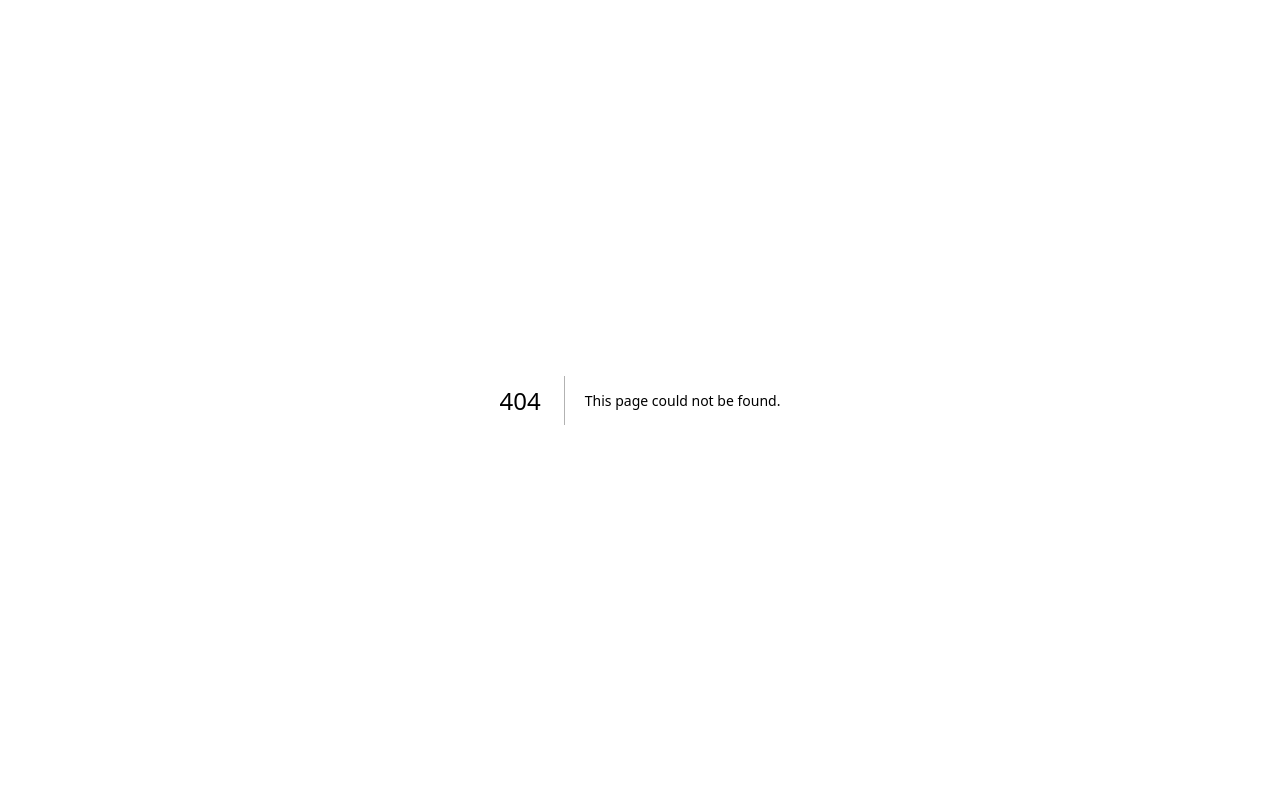
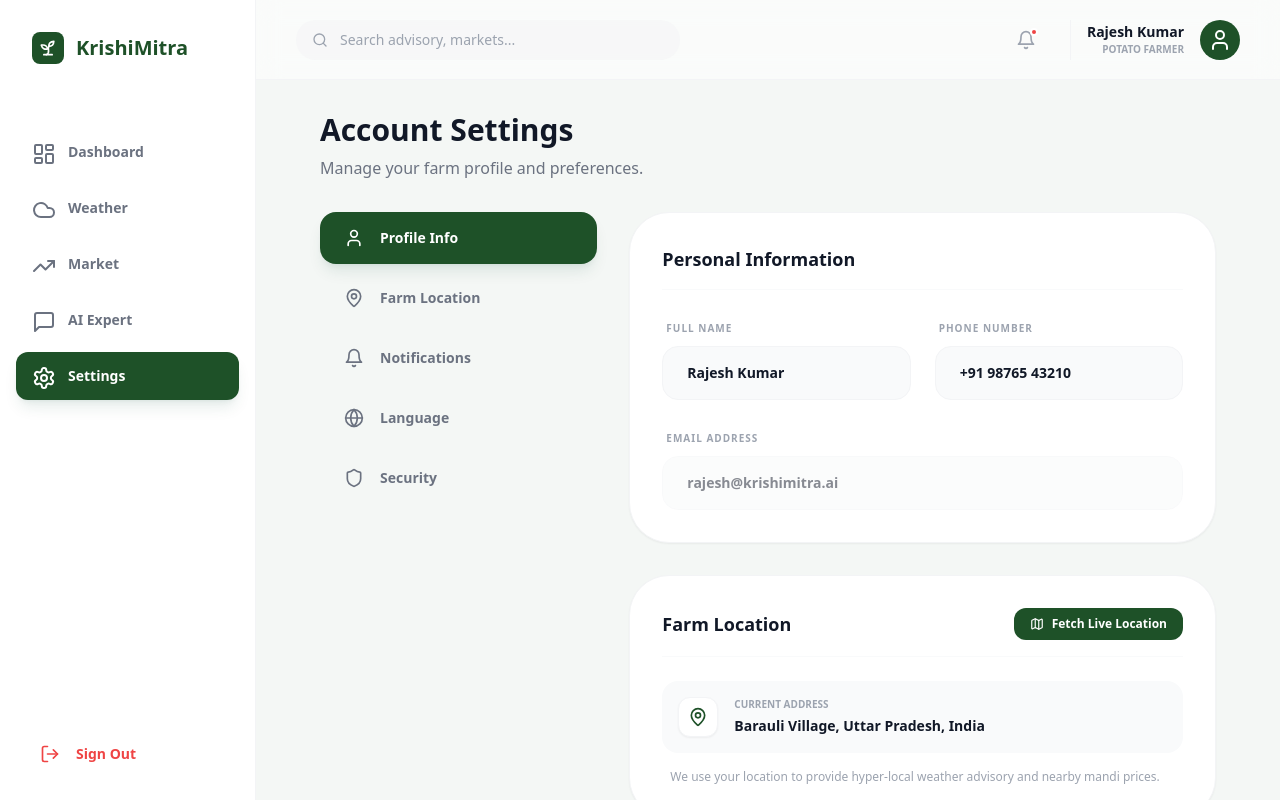
Before and after one commit to PratikAgarwal43/krishimitra-ai, a Next.js app: page /dashboard/settings in a window 1280 px wide. Before the commit this address had no page. Shown: the top 800 px of the page. Built offline with nearby package versions, Linux system fonts and the light colour scheme.

Commit message:
Restore: Settings page with Live Geolocation access

```diff
--- /dev/null
+++ b/src/app/dashboard/settings/page.tsx
@@ -0,0 +1,144 @@
+"use client";
+
+import React, { useState, useEffect } from "react";
+import {
+  User, Bell, Globe, MapPin,
+  Shield, Save, Map, Loader2,
+  CheckCircle2, AlertCircle
+} from "lucide-react";
+
+export default function SettingsPage() {
+  const [location, setLocation] = useState<{ lat: number; lon: number } | null>(null);
+  const [address, setAddress] = useState<string>("Barauli Village, Uttar Pradesh, India");
+  const [isFetching, setIsFetching] = useState(false);
+  const [status, setStatus] = useState<{ type: "success" | "error" | null; message: string }>({ type: null, message: "" });
+
+  const fetchLocation = () => {
+    setIsFetching(true);
+    setStatus({ type: null, message: "" });
+
+    if (!navigator.geolocation) {
+      setStatus({ type: "error", message: "Geolocation is not supported by your browser." });
+      setIsFetching(false);
+      return;
+    }
+
+    navigator.geolocation.getCurrentPosition(
+      (position) => {
+        const { latitude, longitude } = position.coords;
+        setLocation({ lat: latitude, lon: longitude });
+        setAddress(`${latitude.toFixed(4)}°N, ${longitude.toFixed(4)}°E`);
+        setStatus({ type: "success", message: "Location updated successfully!" });
+        setIsFetching(false);
+      },
+      (error) => {
+        setStatus({ type: "error", message: "Unable to retrieve your location. Please check permissions." });
+        setIsFetching(false);
+      },
+      { enableHighAccuracy: true }
+    );
+  };
+
+  return (
+    <div className="max-w-4xl mx-auto space-y-8 pb-20">
+      <div>
+        <h1 className="text-3xl font-bold text-gray-900 mb-2">Account Settings</h1>
+        <p className="text-gray-500 font-medium">Manage your farm profile and preferences.</p>
+      </div>
+
+      <div className="grid grid-cols-1 md:grid-cols-3 gap-8">
+        {/* Sidebar Nav */}
+        <div className="space-y-2">
+          <SettingsNavButton icon={<User className="w-5 h-5" />} label="Profile Info" active />
+          <SettingsNavButton icon={<MapPin className="w-5 h-5" />} label="Farm Location" />
+          <SettingsNavButton icon={<Bell className="w-5 h-5" />} label="Notifications" />
+          <SettingsNavButton icon={<Globe className="w-5 h-5" />} label="Language" />
+          <SettingsNavButton icon={<Shield className="w-5 h-5" />} label="Security" />
+        </div>
+
+        {/* Content */}
+        <div className="md:col-span-2 space-y-8">
+          {/* Profile Section */}
+          <div className="bg-white rounded-[2.5rem] border border-gray-100 p-8 shadow-sm space-y-6">
+            <h3 className="text-lg font-bold text-gray-900 border-b border-gray-50 pb-4">Personal Information</h3>
+
+            <div className="grid grid-cols-1 sm:grid-cols-2 gap-6">
+              <InputGroup label="Full Name" value="Rajesh Kumar" />
+              <InputGroup label="Phone Number" value="+91 98765 43210" />
+            </div>
+            <InputGroup label="Email Address" value="rajesh@krishimitra.ai" disabled />
+          </div>
+
+          {/* Location Section */}
+          <div className="bg-white rounded-[2.5rem] border border-gray-100 p-8 shadow-sm space-y-6">
+            <div className="flex items-center justify-between border-b border-gray-50 pb-4">
+              <h3 className="text-lg font-bold text-gray-900">Farm Location</h3>
+              <button
+                onClick={fetchLocation}
+                disabled={isFetching}
+                className="flex items-center gap-2 px-4 py-2 bg-[#1e5128] text-white rounded-xl text-xs font-bold hover:bg-[#194322] transition-all disabled:opacity-50"
+              >
+                {isFetching ? <Loader2 className="w-3.5 h-3.5 animate-spin" /> : <Map className="w-3.5 h-3.5" />}
+                {isFetching ? "Fetching..." : "Fetch Live Location"}
+              </button>
+            </div>
+
+            <div className="space-y-4">
+              <div className="p-4 bg-gray-50 rounded-2xl flex items-start gap-4">
+                <div className="w-10 h-10 bg-white rounded-xl border border-gray-100 flex items-center justify-center text-[#1e5128] shrink-0 shadow-sm">
+                  <MapPin className="w-5 h-5" />
+                </div>
+                <div>
+                  <p className="text-[10px] font-black uppercase text-gray-400 mb-1">Current Address</p>
+                  <p className="text-sm font-bold text-gray-900">{address}</p>
+                </div>
+              </div>
+
+              {status.type && (
+                <div className={`p-4 rounded-2xl flex items-center gap-3 text-sm font-bold ${status.type === "success" ? "bg-emerald-50 text-emerald-600 border border-emerald-100" : "bg-red-50 text-red-600 border border-red-100"}`}>
+                  {status.type === "success" ? <CheckCircle2 className="w-4 h-4" /> : <AlertCircle className="w-4 h-4" />}
+                  {status.message}
+                </div>
+              )}
+
+              <p className="text-xs text-gray-400 font-medium px-2">
+                We use your location to provide hyper-local weather advisory and nearby mandi prices.
+              </p>
+            </div>
+          </div>
+
+          {/* Save Button */}
+          <div className="flex justify-end">
+            <button className="flex items-center gap-3 px-10 py-4 bg-[#1e5128] text-white rounded-2xl font-bold hover:bg-[#194322] transition-all shadow-xl shadow-emerald-900/10">
+              <Save className="w-5 h-5" />
+              Save All Changes
+            </button>
+          </div>
+        </div>
+      </div>
+    </div>
+  );
+}
+
+function SettingsNavButton({ icon, label, active = false }: { icon: React.ReactNode, label: string, active?: boolean }) {
+  return (
+    <button className={`w-full flex items-center gap-4 px-6 py-4 rounded-2xl font-bold text-sm transition-all ${active ? "bg-[#1e5128] text-white shadow-lg shadow-emerald-900/10" : "text-gray-500 hover:bg-white hover:text-gray-900"}`}>
+      {icon}
+      {label}
+    </button>
+  );
+}
+
+function InputGroup({ label, value, disabled = false }: { label: string, value: string, disabled?: boolean }) {
+  return (
+    <div className="space-y-2">
+      <label className="text-[10px] font-black uppercase tracking-widest text-gray-400 ml-1">{label}</label>
+      <input
+        type="text"
+        defaultValue={value}
+        disabled={disabled}
+        className="w-full bg-gray-50 border border-gray-100 rounded-2xl py-4 px-6 text-sm font-bold text-gray-900 focus:outline-none focus:border-[#1e5128] transition-all disabled:opacity-50"
+      />
+    </div>
+  );
+}
```
